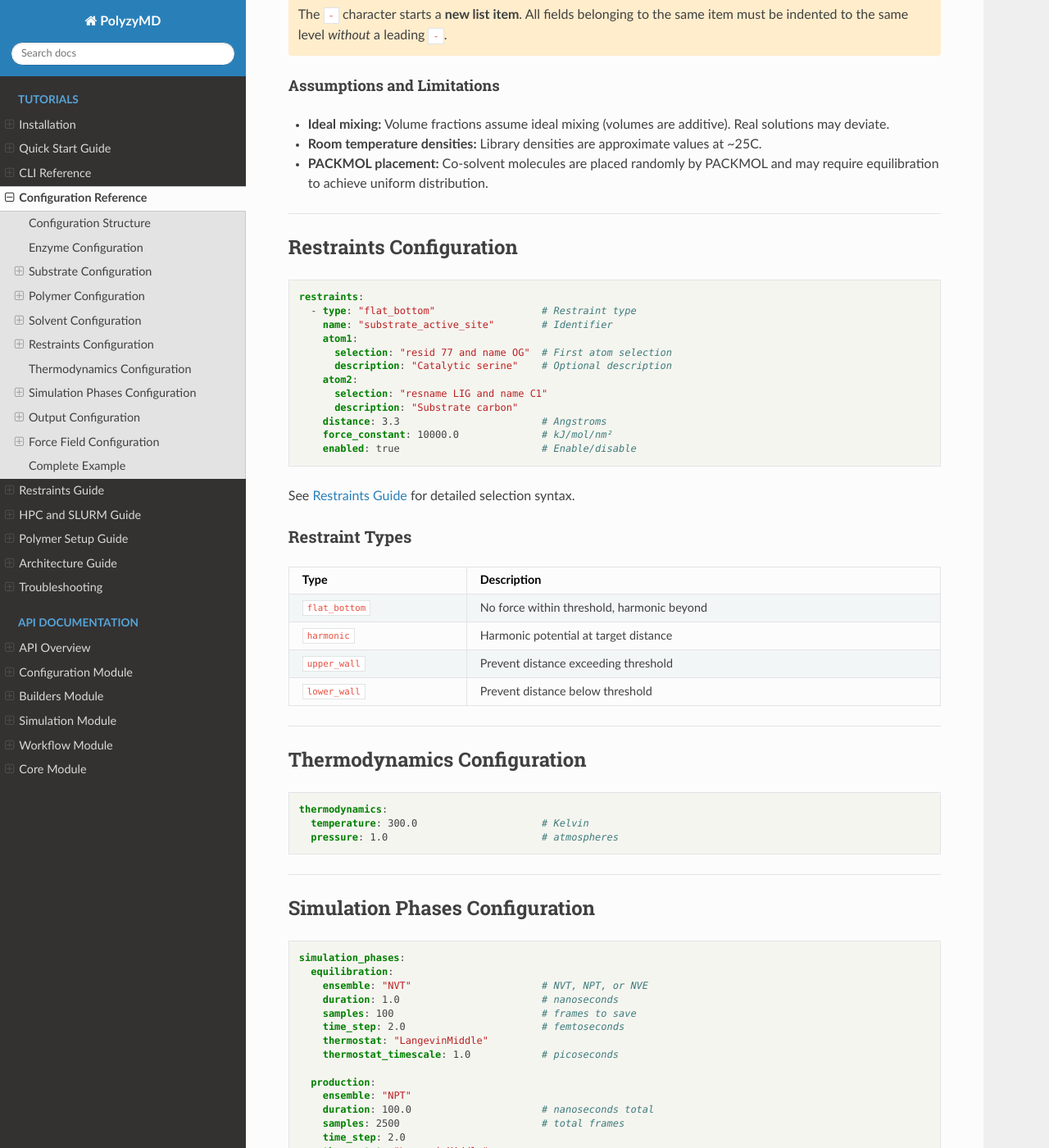
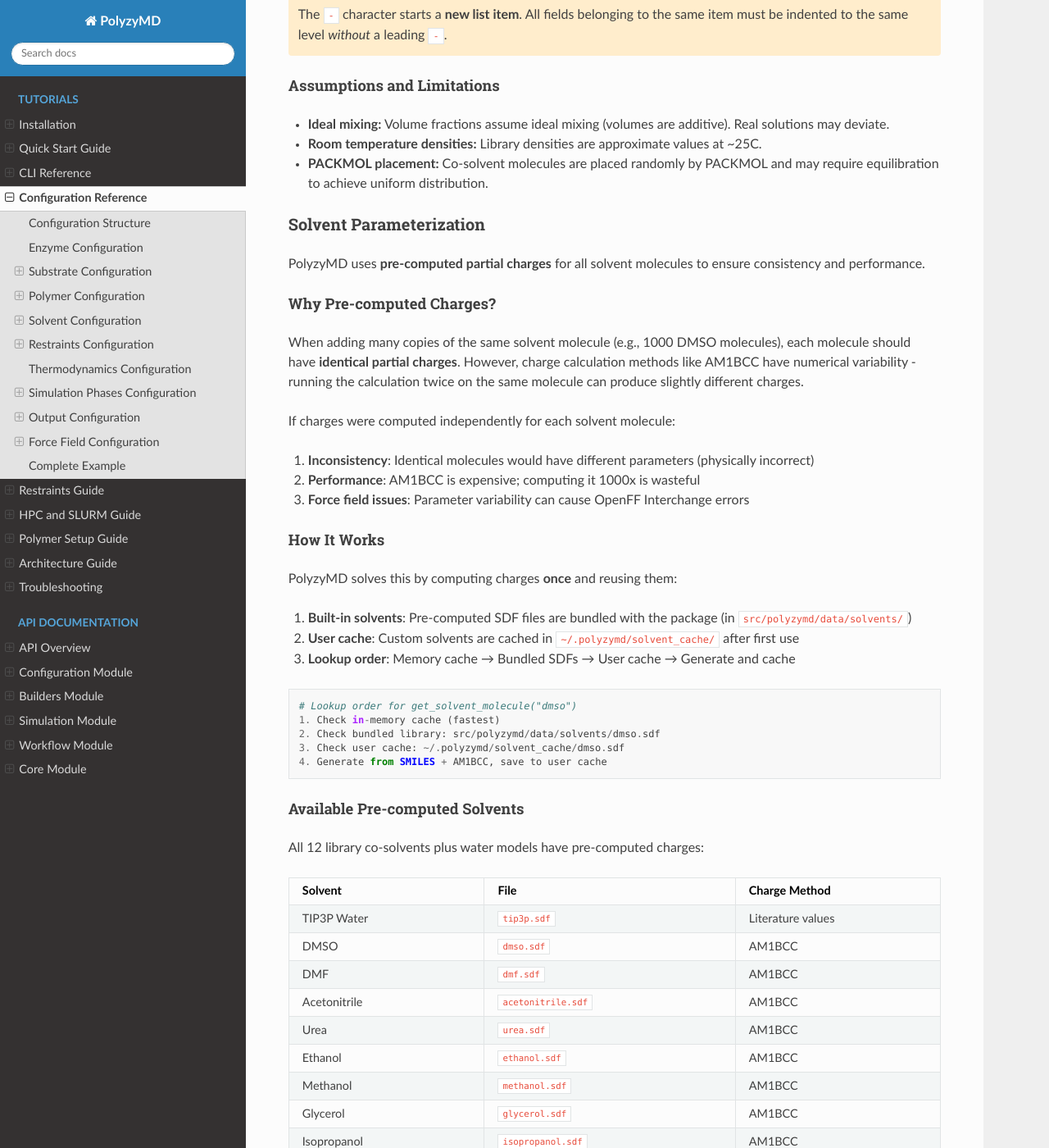
Before and after one commit to joelaforet/polyzymd, a Sphinx documentation site: the page built from docs/source/tutorials/configuration.md, in a window 1280 px wide and 1400 px high, scrolled down 7066 px. Shown: the whole window at 82% size. Built offline with Sphinx 7.4.7 and the Read the Docs theme 3.1.0, drawn with Linux system fonts in a browser that asks for light colours; some of the changed text lies outside the part shown.

Commit message:
Document solvent parameterization and charge caching system
Add comprehensive section to configuration.md explaining:
- Why pre-computed charges are needed (consistency, performance)
- How the lookup/caching system works
- List of all available pre-computed solvents
- How custom solvents are automatically cached
- API for inspecting and managing the cache

````diff
--- a/docs/source/tutorials/configuration.md
+++ b/docs/source/tutorials/configuration.md
@@ -319,6 +319,89 @@
 - **Room temperature densities:** Library densities are approximate values at ~25C.
 - **PACKMOL placement:** Co-solvent molecules are placed randomly by PACKMOL and may require equilibration to achieve uniform distribution.
 
+### Solvent Parameterization
+
+PolyzyMD uses **pre-computed partial charges** for all solvent molecules to ensure consistency and performance.
+
+#### Why Pre-computed Charges?
+
+When adding many copies of the same solvent molecule (e.g., 1000 DMSO molecules), each molecule should have **identical partial charges**. However, charge calculation methods like AM1BCC have numerical variability - running the calculation twice on the same molecule can produce slightly different charges.
+
+If charges were computed independently for each solvent molecule:
+1. **Inconsistency**: Identical molecules would have different parameters (physically incorrect)
+2. **Performance**: AM1BCC is expensive; computing it 1000x is wasteful
+3. **Force field issues**: Parameter variability can cause OpenFF Interchange errors
+
+#### How It Works
+
+PolyzyMD solves this by computing charges **once** and reusing them:
+
+1. **Built-in solvents**: Pre-computed SDF files are bundled with the package (in `src/polyzymd/data/solvents/`)
+2. **User cache**: Custom solvents are cached in `~/.polyzymd/solvent_cache/` after first use
+3. **Lookup order**: Memory cache → Bundled SDFs → User cache → Generate and cache
+
+```
+# Lookup order for get_solvent_molecule("dmso")
+1. Check in-memory cache (fastest)
+2. Check bundled library: src/polyzymd/data/solvents/dmso.sdf
+3. Check user cache: ~/.polyzymd/solvent_cache/dmso.sdf
+4. Generate from SMILES + AM1BCC, save to user cache
+```
+
+#### Available Pre-computed Solvents
+
+All 12 library co-solvents plus water models have pre-computed charges:
+
+| Solvent | File | Charge Method |
+|---------|------|---------------|
+| TIP3P Water | `tip3p.sdf` | Literature values |
+| DMSO | `dmso.sdf` | AM1BCC |
+| DMF | `dmf.sdf` | AM1BCC |
+| Acetonitrile | `acetonitrile.sdf` | AM1BCC |
+| Urea | `urea.sdf` | AM1BCC |
+| Ethanol | `ethanol.sdf` | AM1BCC |
+| Methanol | `methanol.sdf` | AM1BCC |
+| Glycerol | `glycerol.sdf` | AM1BCC |
+| Isopropanol | `isopropanol.sdf` | AM1BCC |
+| Acetone | `acetone.sdf` | AM1BCC |
+| THF | `thf.sdf` | AM1BCC |
+| Dioxane | `dioxane.sdf` | AM1BCC |
+| Ethylene Glycol | `ethylene_glycol.sdf` | AM1BCC |
+
+#### Custom Solvents
+
+When you use a custom co-solvent (not in the library), PolyzyMD will:
+
+1. Generate the molecule from your SMILES string
+2. Compute AM1BCC partial charges (this may take a few seconds)
+3. Cache the parameterized molecule to `~/.polyzymd/solvent_cache/`
+4. Reuse the cached version for all future simulations
+
+```yaml
+co_solvents:
+  - name: "my_custom_solvent"
+    smiles: "CC(=O)OCC"        # First use: computes and caches charges
+    concentration: 0.5         # Future uses: loads from cache instantly
+```
+
+#### Managing the Cache
+
+You can inspect and manage the solvent cache programmatically:
+
+```python
+from polyzymd.data import list_available_solvents, clear_cache
+
+# List all available solvents (bundled + cached)
+solvents = list_available_solvents()
+print(solvents)
+# {'bundled': ['dmso', 'ethanol', ...], 'cached': ['my_custom_solvent']}
+
+# Clear the user cache (does not affect bundled solvents)
+clear_cache()
+```
+
+The user cache location is `~/.polyzymd/solvent_cache/`. You can safely delete this directory to force re-computation of custom solvents.
+
 ---
 
 ## Restraints Configuration
````
